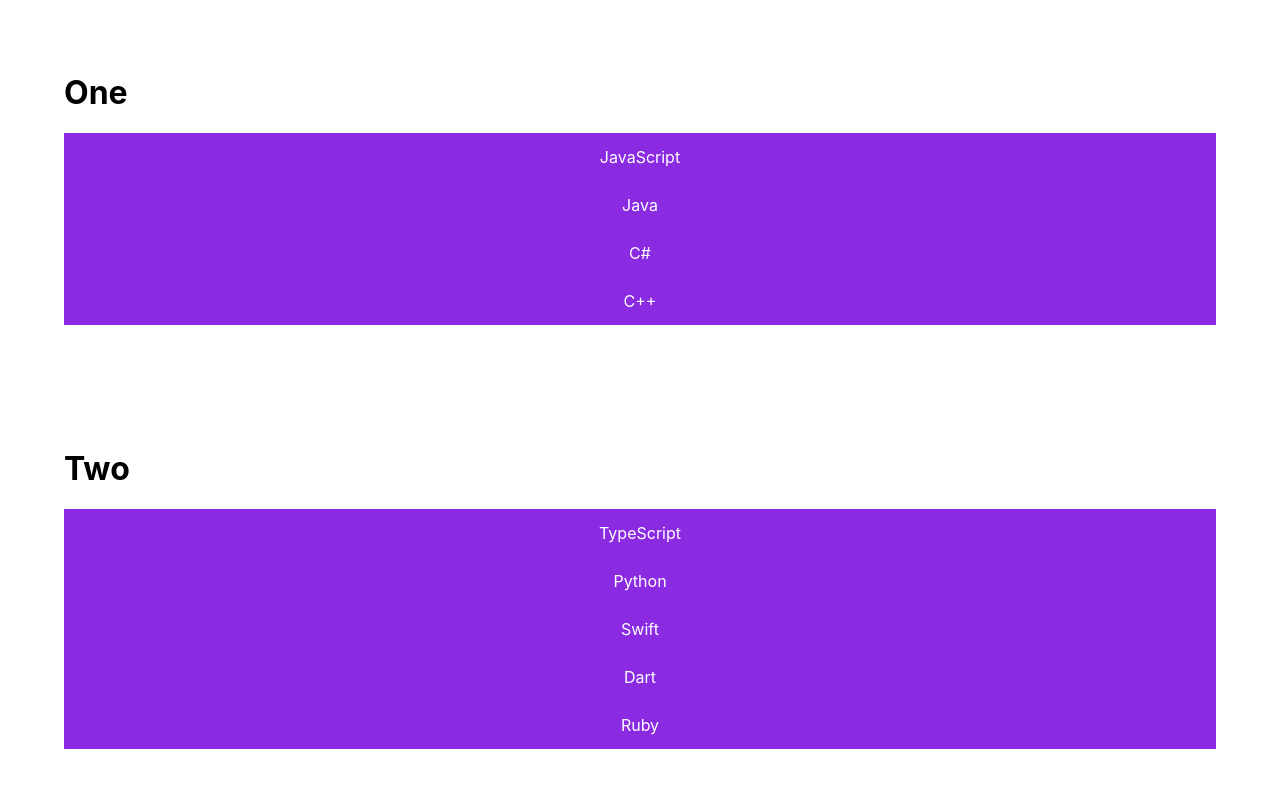
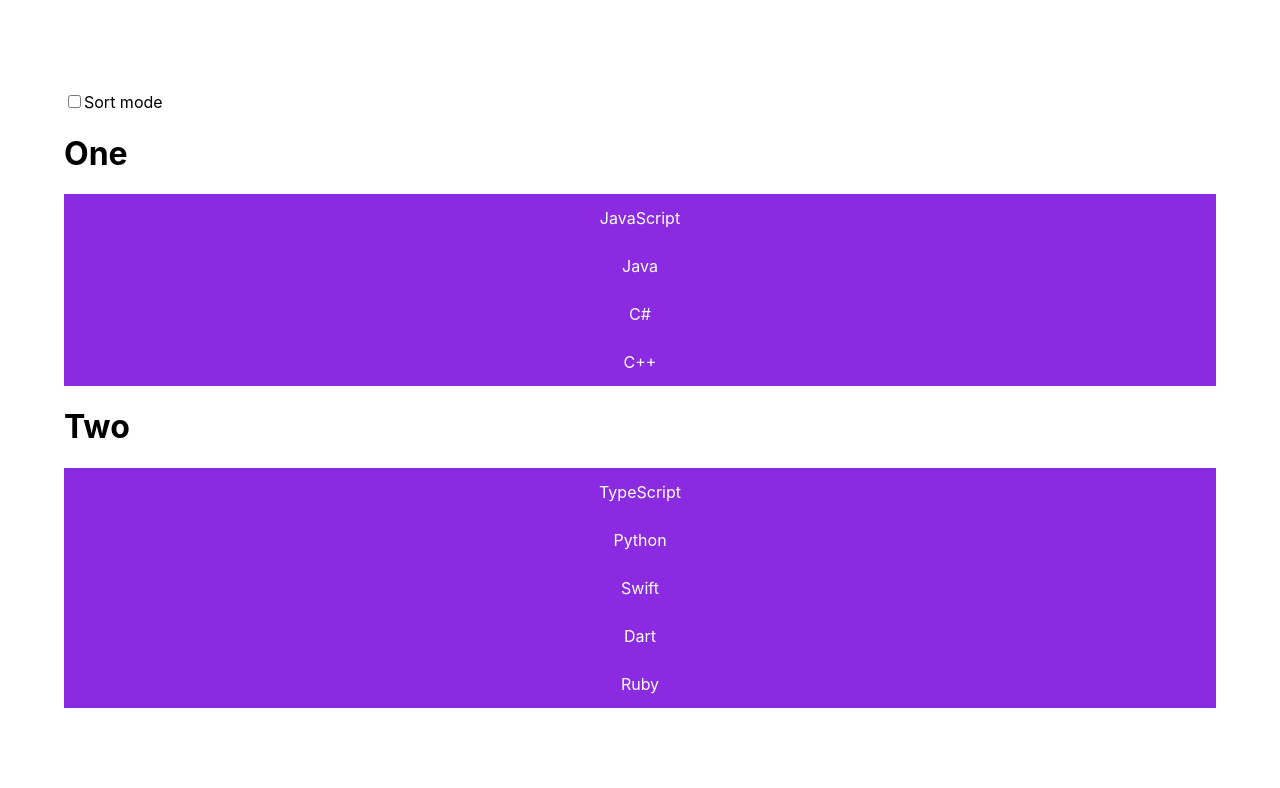
Before and after one commit to qubit88/dnd-wsipe-toggle-range, a React (Create React App) app: page / in a window 1280 px wide. Shown: the top 788 px of the page. Built offline with nearby package versions, Linux system fonts and the light colour scheme.

Commit message:
add checkbox to toggle sorting mode

```diff
--- a/src/App.css
+++ b/src/App.css
@@ -1,6 +1,6 @@
 .App {
   display: flex;
-  justify-content: space-around;
+  justify-content: center;
   height: 100%;
   width: 90%;
   margin-left: auto;
--- a/src/App.js
+++ b/src/App.js
@@ -9,7 +9,8 @@ class App extends React.Component {
     super();
 
     this.state = {
-      data
+      data,
+      sort: false
     };
   }
 
@@ -42,6 +43,10 @@ class App extends React.Component {
     this.setState({ data: [...newData] });
   };
 
+  onToggleSort = () => {
+    this.setState(state => ({ sort: !state.sort }));
+  };
+
   render() {
     const type1 = this.state.data.filter(item => item.type === "one");
     const type2 = this.state.data.filter(item => item.type === "two");
@@ -65,6 +70,15 @@ class App extends React.Component {
 
     return (
       <div className="App">
+        <div>
+          <input
+            type="checkbox"
+            onChange={this.onToggleSort}
+            checked={this.state.sort}
+          />
+          Sort mode
+        </div>
+
         <div className="App__row">
           <h1>One</h1>
 
@@ -74,6 +88,7 @@ class App extends React.Component {
             data={type1}
             DraggableItem={Item}
             onMove={this.onMove}
+            sort={this.state.sort}
           />
         </div>
         <div className="App__row">
@@ -85,6 +100,7 @@ class App extends React.Component {
             data={type2}
             DraggableItem={Item}
             onMove={this.onMove}
+            sort={this.state.sort}
           />
         </div>
       </div>
--- a/src/DraggableList/DraggableList.js
+++ b/src/DraggableList/DraggableList.js
@@ -21,7 +21,8 @@ export class DraggableList extends Component {
   };
 
   render() {
-    let { data, DraggableItem, style, rowStyle } = this.props;
+    let { data, DraggableItem, style, rowStyle, sort } = this.props;
+    console.log(sort);
     return (
       <div style={style}>
         {data.map(i => {
@@ -30,7 +31,7 @@ export class DraggableList extends Component {
               onDragStart={event => this.onDragStart(event, i.id)}
               onDrop={event => this.onDrop(event, i.id)}
               onDragOver={e => e.preventDefault()}
-              draggable
+              draggable={sort}
               style={rowStyle}
             >
               <DraggableItem item={i} />
--- a/src/SwipeRow/VisibleView.js
+++ b/src/SwipeRow/VisibleView.js
@@ -8,13 +8,18 @@ function VisibleView({ children }) {
   const [paused, setPaused] = useState(null);
   const threshold = 2;
 
-  function onMouseDown(event) {
+  function onSwipeStart(event) {
+    // event.preventDefault();
+    event = event.changedTouches ? event.changedTouches[0] : event;
+
     setInitialPos({ x: event.clientX, y: event.clientY });
     setPaused(false);
-    event.stopPropagation();
   }
 
-  function onMouseMove(event) {
+  function onSwipeMove(event) {
+    // event.preventDefault();
+    event = event.changedTouches ? event.changedTouches[0] : event;
+
     if (paused || !initialPos) {
       return;
     }
@@ -34,7 +39,7 @@ function VisibleView({ children }) {
     }
   }
 
-  function onMouseUp(event) {
+  function onSwipeEnd(event) {
     // if (isSwiping) {
     setPaused(true);
     // }
@@ -44,9 +49,12 @@ function VisibleView({ children }) {
   return (
     <div
       style={{ transform: `translateX(${translate}%)` }}
-      onMouseDown={onMouseDown}
-      onMouseMove={onMouseMove}
-      onMouseUp={onMouseUp}
+      onMouseDown={onSwipeStart}
+      onTouchStart={onSwipeStart}
+      onMouseMove={onSwipeMove}
+      onTouchMove={onSwipeMove}
+      onMouseUp={onSwipeEnd}
+      onTouchEnd={onSwipeEnd}
       className="VisibleView"
     >
       {children}
```
